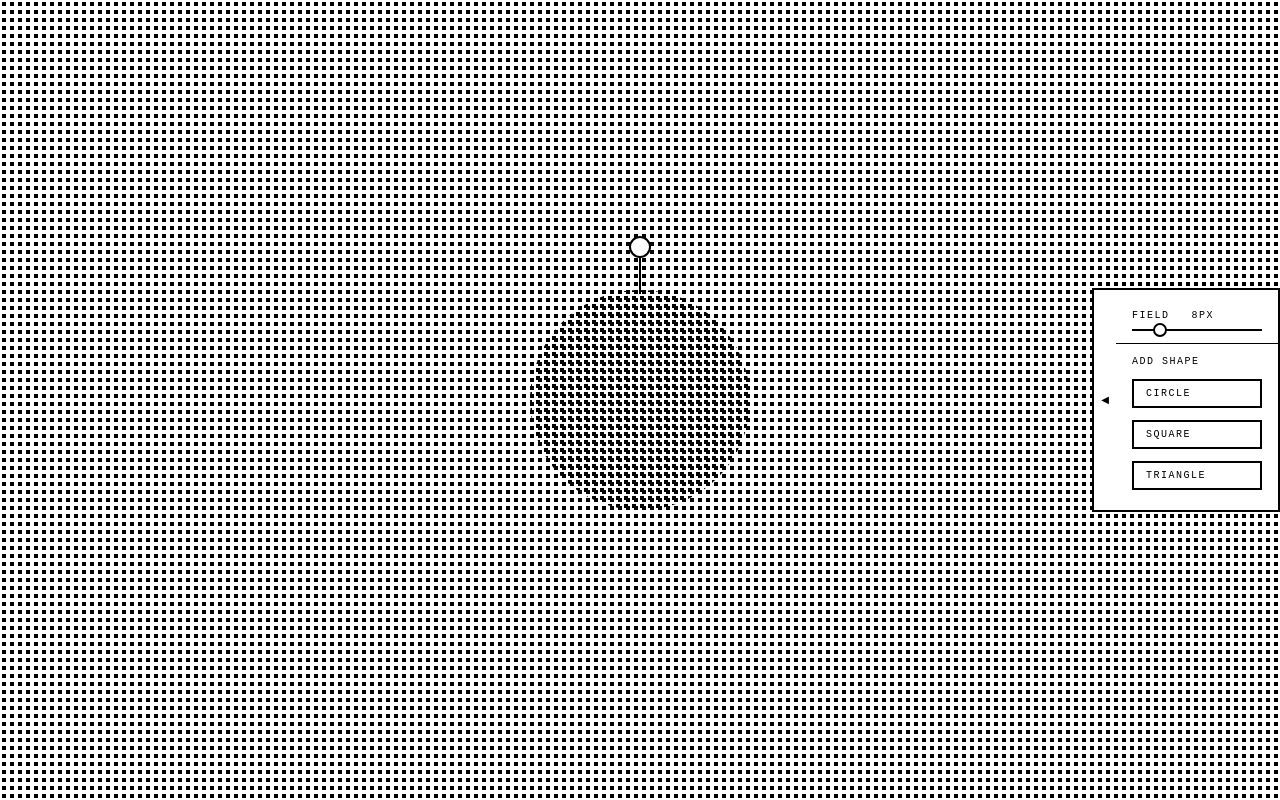
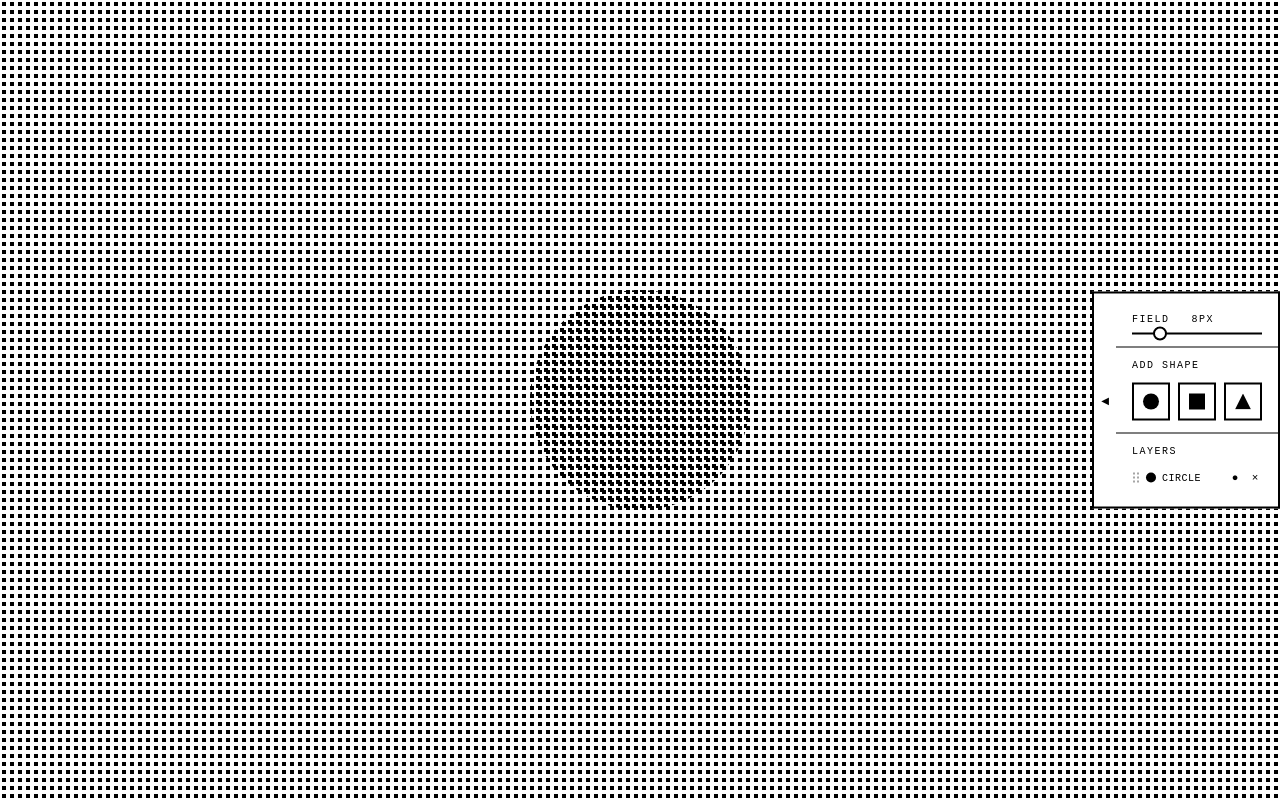
Before and after one commit to mrtnrtvld/halftone, a website: page index.html in a window 1280 px wide. Drawn offline with Linux system fonts and the light colour scheme.

Commit message:
add layering

```diff
--- a/index.html
+++ b/index.html
@@ -23,9 +23,22 @@
       <div class="panel-divider"></div>
 
       <div class="panel-label">Add shape</div>
-      <button class="shape-btn" data-shape="circle">Circle</button>
-      <button class="shape-btn" data-shape="square">Square</button>
-      <button class="shape-btn" data-shape="triangle">Triangle</button>
+      <div class="shape-add-row">
+        <button class="shape-btn" data-shape="circle" title="Circle">
+          <span class="add-icon circle"></span>
+        </button>
+        <button class="shape-btn" data-shape="square" title="Square">
+          <span class="add-icon square"></span>
+        </button>
+        <button class="shape-btn" data-shape="triangle" title="Triangle">
+          <span class="add-icon triangle"></span>
+        </button>
+      </div>
+
+      <div class="panel-divider"></div>
+
+      <div class="panel-label">Layers</div>
+      <div class="layers-list" id="layersList"></div>
 
     </div>
   </div>
--- a/main.js
+++ b/main.js
@@ -21,27 +21,51 @@ panelToggle.addEventListener('click', () => {
 // Stop panel interactions reaching the page
 panel.addEventListener('pointerdown', e => e.stopPropagation());
 
+// ── Shapes & layer ordering ──
+const shapes = [];
+let draggedShape = null;
+
+function updateZIndices() {
+  // shapes[0] = bottom of canvas, shapes[last] = top
+  shapes.forEach((s, i) => {
+    s.wheel.style.zIndex = 10 + i;
+  });
+}
+
+function syncShapesFromDOM() {
+  // Layer list DOM order: first child = visually top entry = canvas front
+  // Rebuild shapes array so shapes[last] = canvas front
+  const list = document.getElementById('layersList');
+  const reordered = [...list.children]
+    .map(el => shapes.find(s => s.listEl === el))
+    .filter(Boolean)
+    .reverse();
+  shapes.length = 0;
+  shapes.push(...reordered);
+}
+
 // ── Shape factory ──
-const shapes = [];
-
 function createShape(type) {
-  const n = shapes.length;
+  const n = shapes.length;   // capture before push
   const s = {
-    cx:     window.innerWidth  / 2 + n * 30,
-    cy:     window.innerHeight / 2 + n * 20,
-    ang:    0,
-    size:   220,
+    cx:      window.innerWidth  / 2 + n * 30,
+    cy:      window.innerHeight / 2 + n * 20,
+    ang:     0,
+    size:    220,
     density: 8,
-    mode:   null,
-    dragOx: 0,
-    dragOy: 0,
+    mode:    null,
+    dragOx:  0,
+    dragOy:  0,
+    type,
+    visible: true,
+    wheel:   null,   // assigned below
+    propBox: null,   // assigned below
+    listEl:  null,   // assigned below
   };
-  shapes.push(s);
 
   // ── Wheel ──
   const wheel   = document.createElement('div');
   wheel.className   = 'wheel';
-  wheel.style.zIndex = 10 + n;
 
   const shapeEl = document.createElement('div');
   shapeEl.className = `shape ${type}`;
@@ -51,6 +75,7 @@ function createShape(type) {
 
   wheel.append(shapeEl, handle);
   document.body.append(wheel);
+  s.wheel = wheel;
 
   // ── Property box ──
   const propBox    = document.createElement('div');
@@ -81,15 +106,98 @@ function createShape(type) {
 
   propBox.append(propHeader, propSlider);
   document.body.append(propBox);
+  s.propBox = propBox;
 
   propBox.addEventListener('pointerdown', e => e.stopPropagation());
+
+  // ── Layer entry ──
+  const layerEntry = document.createElement('div');
+  layerEntry.className = 'layer-entry';
+  layerEntry.draggable = true;
+
+  const layerDrag = document.createElement('div');
+  layerDrag.className = 'layer-drag';
+
+  const layerIcon = document.createElement('div');
+  layerIcon.className = `layer-icon ${type}`;
+
+  const layerName = document.createElement('span');
+  layerName.className   = 'layer-name';
+  layerName.textContent = type;
+
+  const visBtn = document.createElement('button');
+  visBtn.className   = 'layer-btn';
+  visBtn.textContent = '●';
+  visBtn.title       = 'Toggle visibility';
+  visBtn.addEventListener('click', () => {
+    s.visible = !s.visible;
+    wheel.style.display = s.visible ? '' : 'none';
+    if (!s.visible) propBox.classList.remove('open');
+    visBtn.textContent = s.visible ? '●' : '○';
+  });
+
+  const delBtn = document.createElement('button');
+  delBtn.className   = 'layer-btn';
+  delBtn.textContent = '×';
+  delBtn.title       = 'Delete';
+  delBtn.addEventListener('click', () => {
+    wheel.remove();
+    propBox.remove();
+    layerEntry.remove();
+    const idx = shapes.indexOf(s);
+    if (idx !== -1) shapes.splice(idx, 1);
+    updateZIndices();
+  });
+
+  layerEntry.append(layerDrag, layerIcon, layerName, visBtn, delBtn);
+  s.listEl = layerEntry;
+
+  // ── Layer drag-and-drop ──
+  layerEntry.addEventListener('dragstart', e => {
+    draggedShape = s;
+    e.dataTransfer.effectAllowed = 'move';
+    setTimeout(() => layerEntry.classList.add('dragging'), 0);
+  });
+
+  layerEntry.addEventListener('dragend', () => {
+    layerEntry.classList.remove('dragging');
+    draggedShape = null;
+  });
+
+  layerEntry.addEventListener('dragover', e => {
+    e.preventDefault();
+    e.dataTransfer.dropEffect = 'move';
+    layerEntry.classList.add('drag-over');
+  });
+
+  layerEntry.addEventListener('dragleave', e => {
+    if (!layerEntry.contains(e.relatedTarget)) {
+      layerEntry.classList.remove('drag-over');
+    }
+  });
+
+  layerEntry.addEventListener('drop', e => {
+    e.preventDefault();
+    e.stopPropagation();
+    layerEntry.classList.remove('drag-over');
+    if (!draggedShape || draggedShape === s) return;
+    const list = document.getElementById('layersList');
+    const rect = layerEntry.getBoundingClientRect();
+    if (e.clientY < rect.top + rect.height / 2) {
+      list.insertBefore(draggedShape.listEl, layerEntry);
+    } else {
+      list.insertBefore(draggedShape.listEl, layerEntry.nextSibling);
+    }
+    syncShapesFromDOM();
+    updateZIndices();
+  });
 
   // ── Density ──
   function setDensity(px) {
     const offset = (px / 2).toFixed(1);
     shapeEl.style.backgroundSize     = `${px}px ${px}px`;
     shapeEl.style.backgroundPosition = `${offset}px ${offset}px`;
-    s.density          = px;
+    s.density            = px;
     propSpan.textContent = px;
   }
   setDensity(s.density);
@@ -98,9 +206,8 @@ function createShape(type) {
 
   // ── Transform ──
   function updatePropBoxPosition() {
-    // Calculate the handle knob's world position
     const rad  = s.ang * Math.PI / 180;
-    const dist = s.size / 2 + 45;           // radius + handle stem to knob centre
+    const dist = s.size / 2 - 10;  // knob centre is 10px from wheel top
     const kx   = s.cx + dist * Math.sin(rad);
     const ky   = s.cy - dist * Math.cos(rad);
     propBox.style.left = (kx + 14) + 'px';
@@ -117,9 +224,9 @@ function createShape(type) {
   }
   applyTransform();
 
-  // ── Hover: fade outline in/out ──
-  shapeEl.addEventListener('pointerenter', () => wheel.classList.add('hovered'));
-  shapeEl.addEventListener('pointerleave', () => wheel.classList.remove('hovered'));
+  // ── Hover: fade outline + handle ──
+  wheel.addEventListener('pointerenter', () => wheel.classList.add('hovered'));
+  wheel.addEventListener('pointerleave', () => wheel.classList.remove('hovered'));
 
   // ── Cursor hint: edge = resize ──
   shapeEl.addEventListener('pointermove', e => {
@@ -178,6 +285,11 @@ function createShape(type) {
   });
 
   window.addEventListener('pointerup', () => { s.mode = null; });
+
+  // ── Register: new shapes go to front ──
+  shapes.push(s);
+  document.getElementById('layersList').prepend(s.listEl);
+  updateZIndices();
 }
 
 // ── Shape buttons ──
--- a/style.css
+++ b/style.css
@@ -64,25 +64,19 @@ body {
 .handle {
   position: absolute;
   left: 50%;
-  top: -44px;
-  transform: translateX(-50%);
-  width: 2px;
-  height: 48px;
-  background: #000;
-  cursor: grab;
-}
-.handle::after {
-  content: '';
-  position: absolute;
-  top: -10px;
-  left: 50%;
-  transform: translateX(-50%);
+  top: 10px;
+  transform: translate(-50%, -50%);
   width: 18px;
   height: 18px;
   border-radius: 50%;
   background: #fff;
   border: 2px solid #000;
   cursor: grab;
+  opacity: 0;
+  transition: opacity 0.2s ease;
+}
+.wheel.hovered .handle {
+  opacity: 1;
 }
 
 /* ── RIGHT PANEL ── */
@@ -122,6 +116,8 @@ body {
   border: 2px solid #000;
   border-left: none;
   padding: 20px 16px;
+  max-height: calc(100vh - 40px);
+  overflow-y: auto;
 }
 
 .panel.collapsed .panel-body {
@@ -183,22 +179,104 @@ input[type=range]::-moz-range-thumb {
   margin: 0 -16px;
 }
 
+/* ── ADD SHAPE ROW ── */
+.shape-add-row {
+  display: flex;
+  gap: 8px;
+}
+
 .shape-btn {
+  width: 38px;
+  height: 38px;
+  display: flex;
+  align-items: center;
+  justify-content: center;
   background: #fff;
   border: 2px solid #000;
-  font-family: monospace;
-  font-size: 10px;
-  letter-spacing: 1.5px;
-  text-transform: uppercase;
-  padding: 7px 12px;
   cursor: pointer;
-  text-align: left;
-  width: 100%;
+  padding: 0;
+  flex-shrink: 0;
 }
 .shape-btn:hover {
   background: #000;
-  color: #fff;
 }
+
+.add-icon {
+  display: block;
+  width: 16px;
+  height: 16px;
+  background: #000;
+  pointer-events: none;
+  flex-shrink: 0;
+}
+.add-icon.circle   { border-radius: 50%; }
+.add-icon.triangle { clip-path: polygon(50% 0%, 0% 100%, 100% 100%); }
+.shape-btn:hover .add-icon { background: #fff; }
+
+/* ── LAYERS LIST ── */
+.layers-list {
+  display: flex;
+  flex-direction: column;
+  gap: 2px;
+  min-height: 8px;
+}
+
+.layer-entry {
+  display: flex;
+  align-items: center;
+  gap: 6px;
+  padding: 3px 0;
+}
+.layer-entry.dragging  { opacity: 0.35; }
+.layer-entry.drag-over { outline: 1px solid #000; outline-offset: 1px; }
+
+/* dot-grid drag handle */
+.layer-drag {
+  width: 8px;
+  height: 12px;
+  cursor: grab;
+  flex-shrink: 0;
+  background-image: radial-gradient(circle, #000 40%, transparent 41%);
+  background-size: 4px 4px;
+  opacity: 0.35;
+}
+.layer-drag:active { cursor: grabbing; }
+
+.layer-icon {
+  width: 10px;
+  height: 10px;
+  background: #000;
+  flex-shrink: 0;
+}
+.layer-icon.circle   { border-radius: 50%; }
+.layer-icon.triangle { clip-path: polygon(50% 0%, 0% 100%, 100% 100%); }
+
+.layer-name {
+  font-family: monospace;
+  font-size: 10px;
+  text-transform: uppercase;
+  letter-spacing: 0.5px;
+  flex: 1;
+  min-width: 0;
+  overflow: hidden;
+  text-overflow: ellipsis;
+  white-space: nowrap;
+}
+
+.layer-btn {
+  background: none;
+  border: none;
+  cursor: pointer;
+  font-family: monospace;
+  font-size: 11px;
+  line-height: 1;
+  padding: 0;
+  color: #000;
+  flex-shrink: 0;
+  width: 14px;
+  text-align: center;
+}
+.layer-btn:hover { opacity: 0.5; }
 
 /* ── PROPERTY BOX ── */
 .prop-box {
@@ -249,6 +327,4 @@ input[type=range]::-moz-range-thumb {
   color: #000;
   flex-shrink: 0;
 }
-.prop-close:hover {
-  opacity: 0.5;
-}
+.prop-close:hover { opacity: 0.5; }
```
